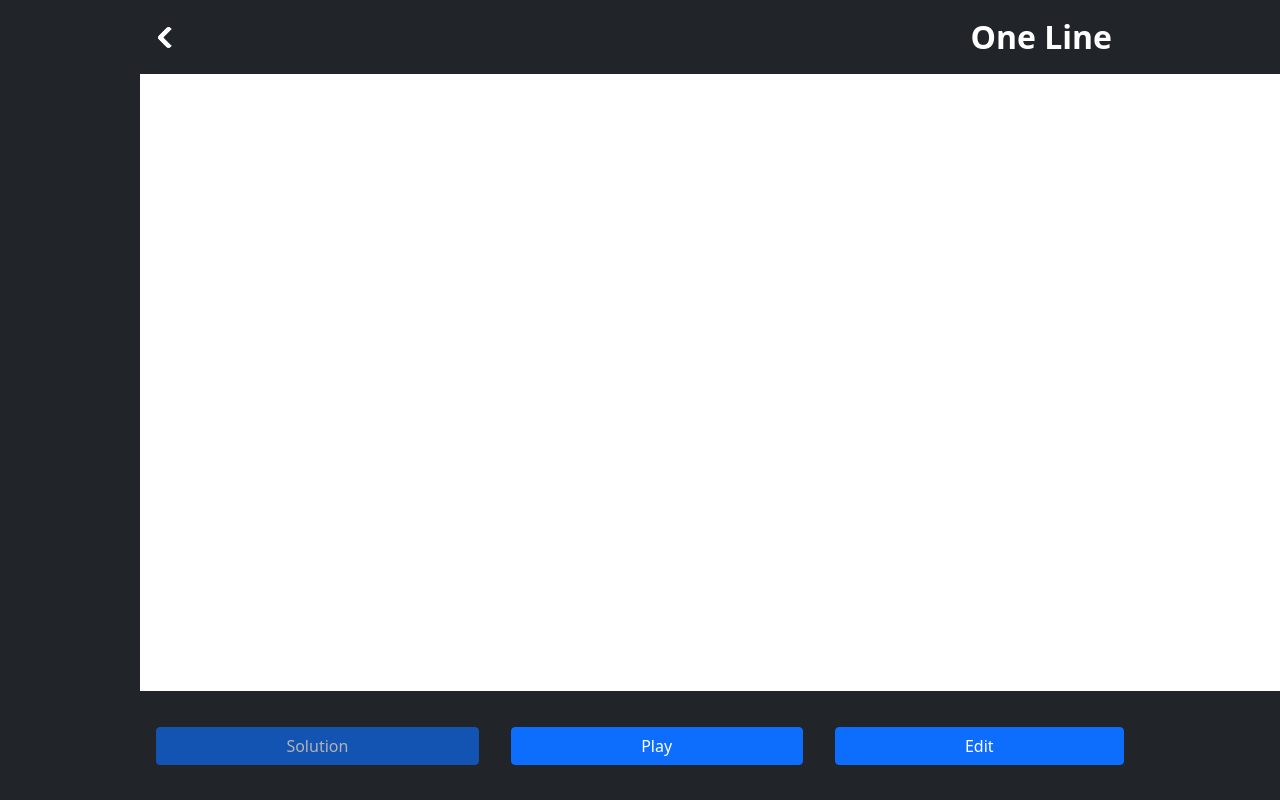
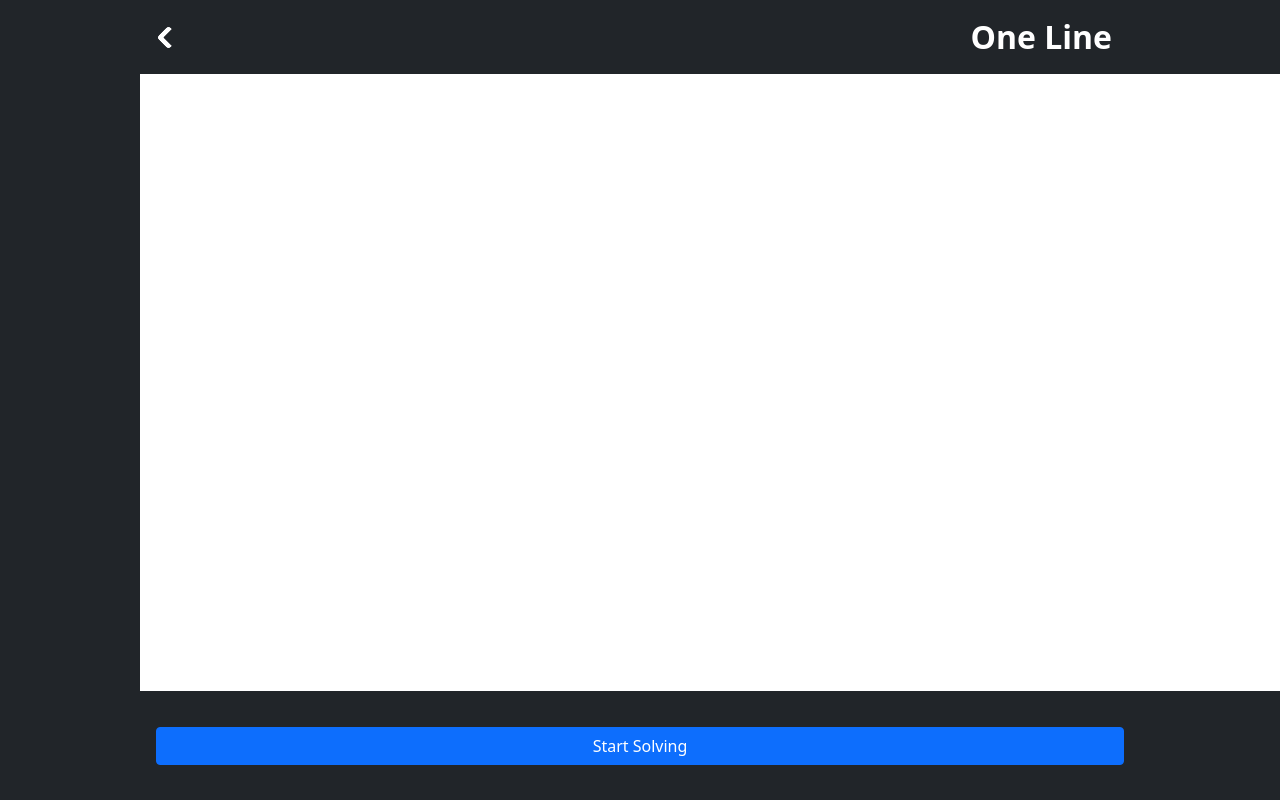
Before and after one commit to Chetan-Satpute/oneline, a React (Create React App) app: page / in a window 1280 px wide. Shown: the top 800 px of the page. Built offline with nearby package versions, Linux system fonts and the light colour scheme.

Commit message:
Bug fixes

```diff
--- a/src/component/Canvas.jsx
+++ b/src/component/Canvas.jsx
@@ -36,6 +36,11 @@ class Canvas extends React.Component {
 
     }
 
+    componentWillUnmount() {
+
+        this.props.updatePattern([], []);
+    }
+
     mouseMove(event) {
 
         // When tool is active and node is dragged
@@ -53,7 +58,6 @@ class Canvas extends React.Component {
             this.ctx.clearRect(0, 0, this.canvas.width, this.canvas.height);
             this.ctx.fillStyle = "#ffffff";
             this.ctx.fillRect(0, 0, this.canvas.width, this.canvas.height);
-        }
 
             // Render hoverSegment
             if (this.state.hoverSegment) { this.state.hoverSegment.draw(this.ctx) }
@@ -67,6 +71,7 @@ class Canvas extends React.Component {
             this.props.nodes.forEach(node => {
                 node.draw(this.ctx);
             });
+        }
 
         return (
             <div id="canvascontainer">
--- a/src/component/Control.jsx
+++ b/src/component/Control.jsx
@@ -23,19 +23,19 @@ class Control extends React.Component {
                         text="Solution"
                         color="primary"
                         onClick={() => {this.props.showSolution()}}
-                        disabled={this.props.solution === null || this.props.play || this.props.renderingSolution} />
+                        disabled={this.props.solution === null || this.props.play || this.props.disableAll} />
 
                     <ControlButton
                         text={this.props.play ? "Stop":"Play"}
                         color={this.props.play ? "danger":"primary"}
                         onClick={() => {this.props.updatePlay(!this.props.play)}}
-                        disabled={this.props.renderingSolution} />
+                        disabled={this.props.disableAll} />
 
                     <ControlButton
                         text="Edit"
                         color="primary"
                         onClick={() => {this.props.updateCreate(true, true)}}
-                        disabled={this.props.renderingSolution || this.props.play} />
+                        disabled={this.props.disableAll || this.props.play} />
 
                 </ControlButtonPannel> }
 
--- a/src/component/Main.jsx
+++ b/src/component/Main.jsx
@@ -12,12 +12,12 @@ class Main extends React.Component {
         this.state = {
             nodes: [],
             segments: [],
-            create: false,
+            create: true,
             startNode: null,
 
             play: false,
             solution: null,
-            renderingSolution: false
+            disableAll: false
         }
 
         // Iterator for solution
@@ -57,6 +57,11 @@ class Main extends React.Component {
                 nodes: nodeList,
                 startNode: null
             });
+        } else {
+
+            this.setState({
+                solution: null
+            });
         }
 
         this.setState({ create: createValue });
@@ -65,12 +70,31 @@ class Main extends React.Component {
 
     updatePlay(value) {
 
-        if (value && !this.state.startNode) {
+        if (!this.state.startNode) {
             alert("Select a node to Start solving!");
         } else {
 
+            if (!value) {
+
+                this.setState({ disableAll: true });
+
+                var i = 0;
+                var interval = setInterval(() => {
+
+                    i = i + 1;
+                    console.log(i);
+
+                    if (i === 1) {
+                        this.setState({ disableAll: false });
+                        clearInterval(interval);
+                    }
+                }, 1000)
+            }
+
             this.setState({ play: value });
         }
+
+
     }
 
     updateStartNode(node) {
@@ -87,7 +111,7 @@ class Main extends React.Component {
     showSolution() {
 
         if (this.itsol === 0) {
-            this.setState({ renderingSolution: true });
+            this.setState({ disableAll: true });
             this.reset();
         }
 
@@ -102,7 +126,7 @@ class Main extends React.Component {
         } else {
 
             this.itsol = 0;
-            this.setState({ renderingSolution: false });
+            this.setState({ disableAll: false });
         }
     }
 
@@ -139,7 +163,7 @@ class Main extends React.Component {
                             updatePlay={this.updatePlay}
                             solution={this.state.solution}
                             showSolution={this.showSolution}
-                            renderingSolution={this.state.renderingSolution} />
+                            disableAll={this.state.disableAll} />
 
                     </React.Fragment>
 
```
Lines whose indentation alone changed are shown as unchanged.
